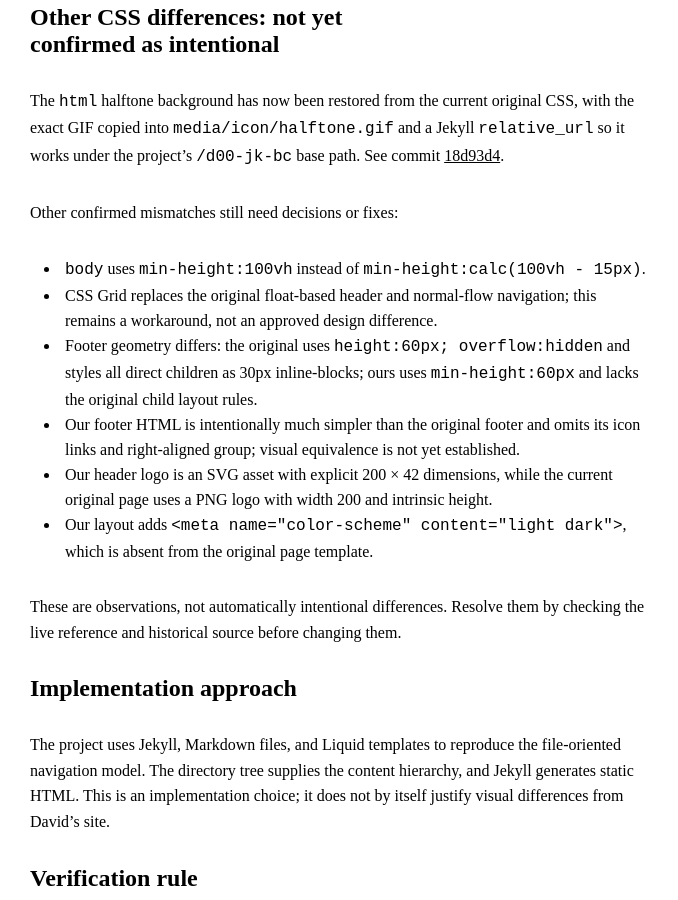
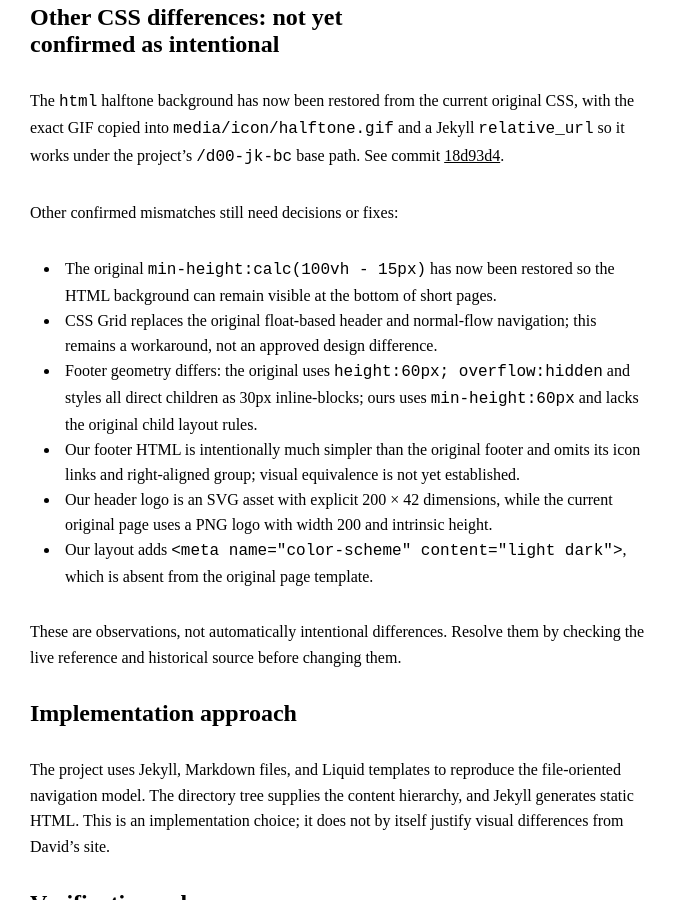
Before and after one commit to devAItester/d00-jk-bc, a Jekyll site: the page built from differences-from-david.md, in a window 1280 px wide and 900 px high, scrolled down 1342 px. Shown: the whole window, without its empty margins (0-678 px from the left). Built offline with Jekyll 4.4.1, drawn with Linux system fonts in a browser that asks for light colours; our own code applies the rules of GitHub Pages for plain Markdown files.

Commit message:
Update audit after restoring original page height

```diff
--- a/differences-from-david.md
+++ b/differences-from-david.md
@@ -28,7 +28,7 @@ The `html` halftone background has now been restored from the current original C
 
 Other confirmed mismatches still need decisions or fixes:
 
-- `body` uses `min-height:100vh` instead of `min-height:calc(100vh - 15px)`.
+- The original `min-height:calc(100vh - 15px)` has now been restored so the HTML background can remain visible at the bottom of short pages.
 - CSS Grid replaces the original float-based header and normal-flow navigation; this remains a workaround, not an approved design difference.
 - Footer geometry differs: the original uses `height:60px; overflow:hidden` and styles all direct children as 30px inline-blocks; ours uses `min-height:60px` and lacks the original child layout rules.
 - Our footer HTML is intentionally much simpler than the original footer and omits its icon links and right-aligned group; visual equivalence is not yet established.
```
